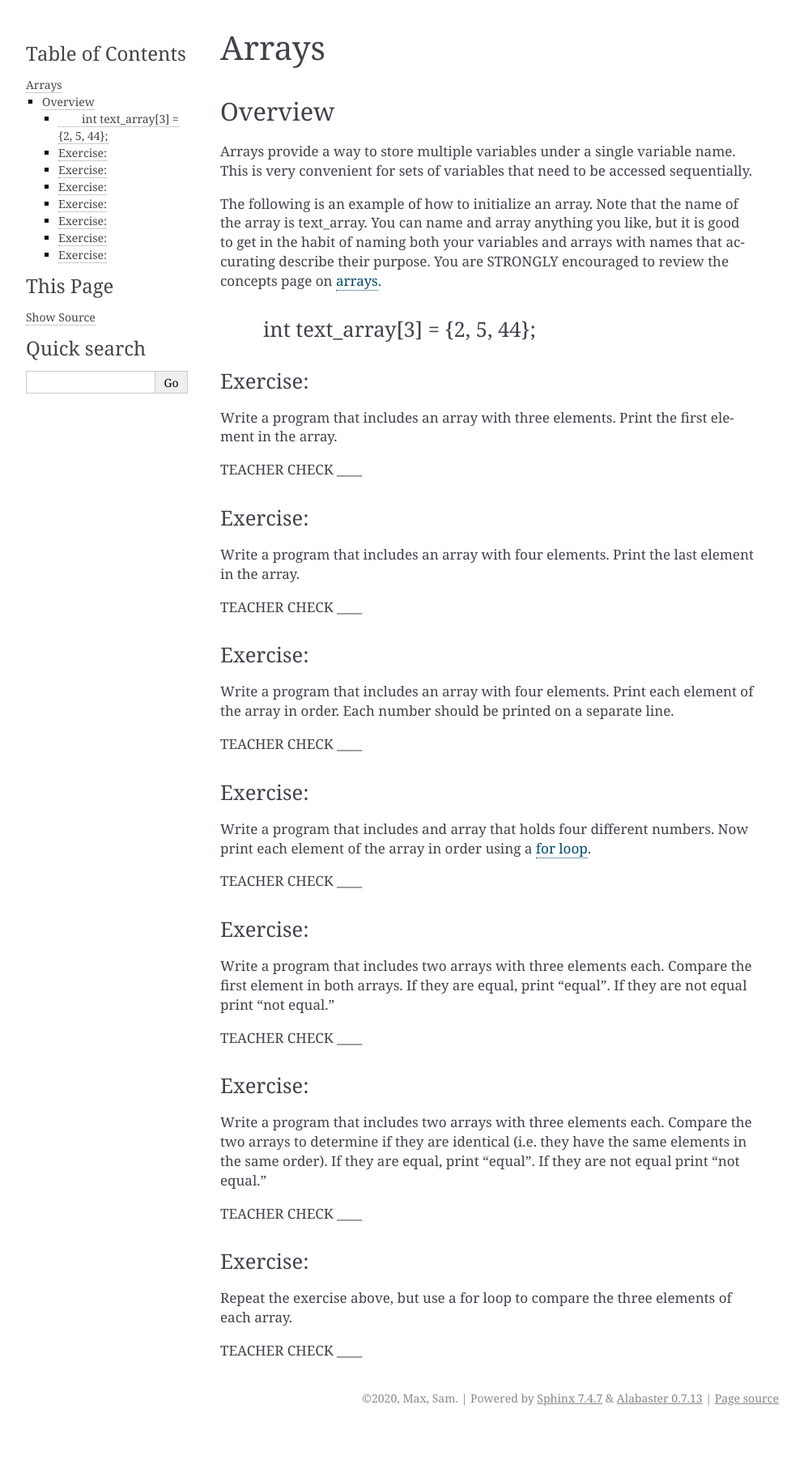
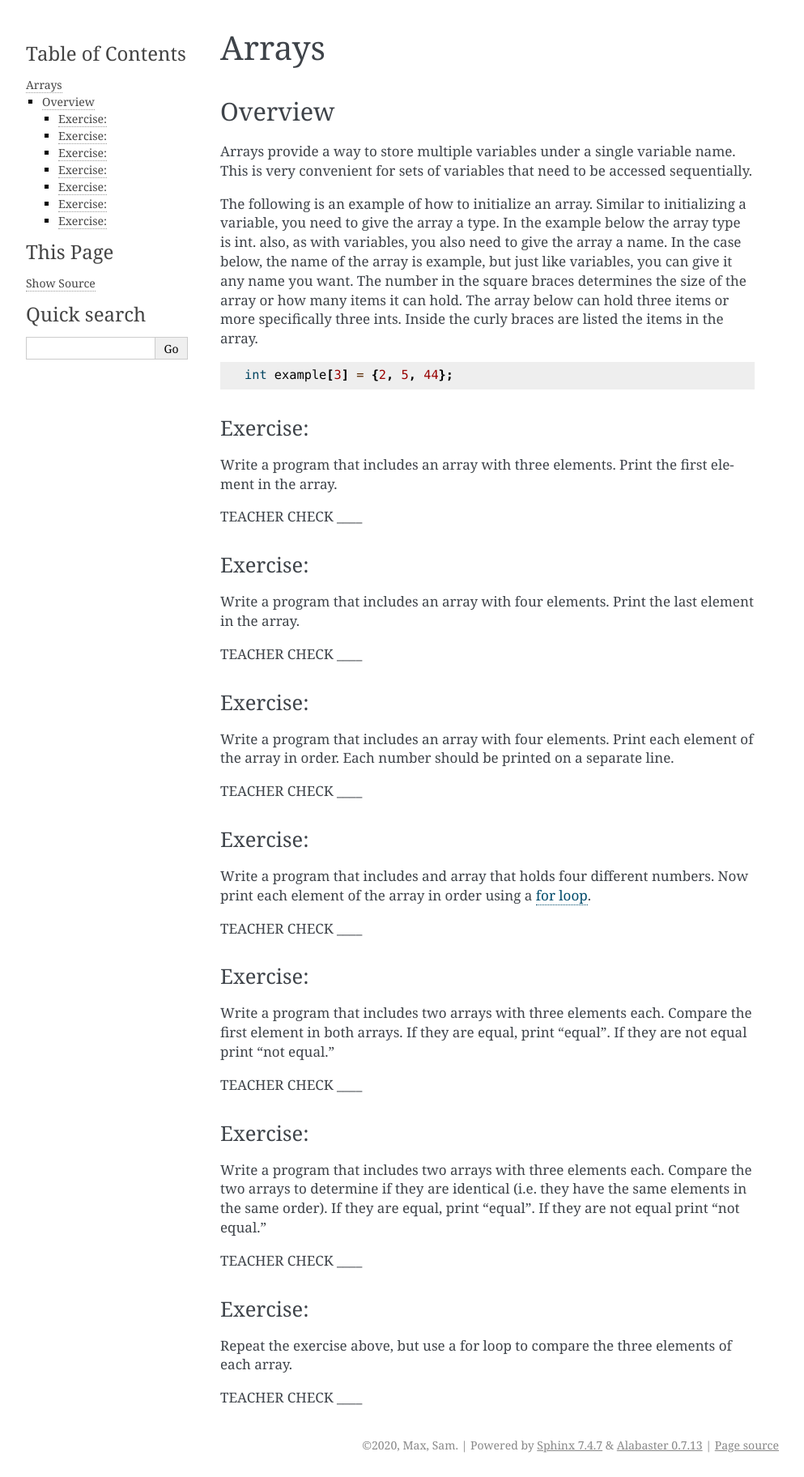
Before and after one commit to maxtkc/mvths-wiki, a Sphinx documentation site: the page built from docs/037d-arrays.rst, in a window 1280 px wide. Shown: the whole page at 81% size, without its empty margins (148-1141 px from the left). Built offline with Sphinx 7.4.7, drawn with Linux system fonts in a browser that asks for light colours; pages that are not in the unit, such as notebooks, are missing from menus; before the commit the page ends 1766 px from its top, so only the background shows below that.

Commit message:
Update 037d-arrays.rst

```diff
--- a/docs/037d-arrays.rst
+++ b/docs/037d-arrays.rst
@@ -4,19 +4,15 @@ Arrays
 Overview
 --------
 
-Arrays provide a way to store multiple variables under a single variable
-name. This is very convenient for sets of variables that need to be
-accessed sequentially.
+Arrays provide a way to store multiple variables under a single variable name. This is very convenient for sets of variables that need to be accessed sequentially.
 
-The following is an example of how to initialize an array. Note that the
-name of the array is text\_array. You can name and array anything you
-like, but it is good to get in the habit of naming both your variables
-and arrays with names that accurating describe their purpose. You are
-STRONGLY encouraged to review the concepts page on
-`arrays <https://www.google.com/url?q=https://docs.google.com/document/d/1BmZbXzxnD2j17QToSZ9jeZmnP7burwfksfQq2v4zu-Y/edit%23heading%3Dh.s6da4crcmuz1&sa=D&ust=1587613174104000>`__.
+The following is an example of how to initialize an array. Similar to initializing a variable, you need to give the array a type. In the example below the array type is int.
+also, as with variables, you also need to give the array a name. In the case below, the name of the array is example, but just like variables, you can give it any name you want.  The number in the square braces determines the size of the array or how many items it can hold. The array below can hold three items or more specifically three ints. Inside the curly braces are listed the items in the array.
 
-        int text\_array[3] = {2, 5, 44};
-~~~~~~~~~~~~~~~~~~~~~~~~~~~~~~~~~~~~~~~~
+.. code-block::
+
+  int example[3] = {2, 5, 44};
+
 
 Exercise:
 ~~~~~~~~~
```
